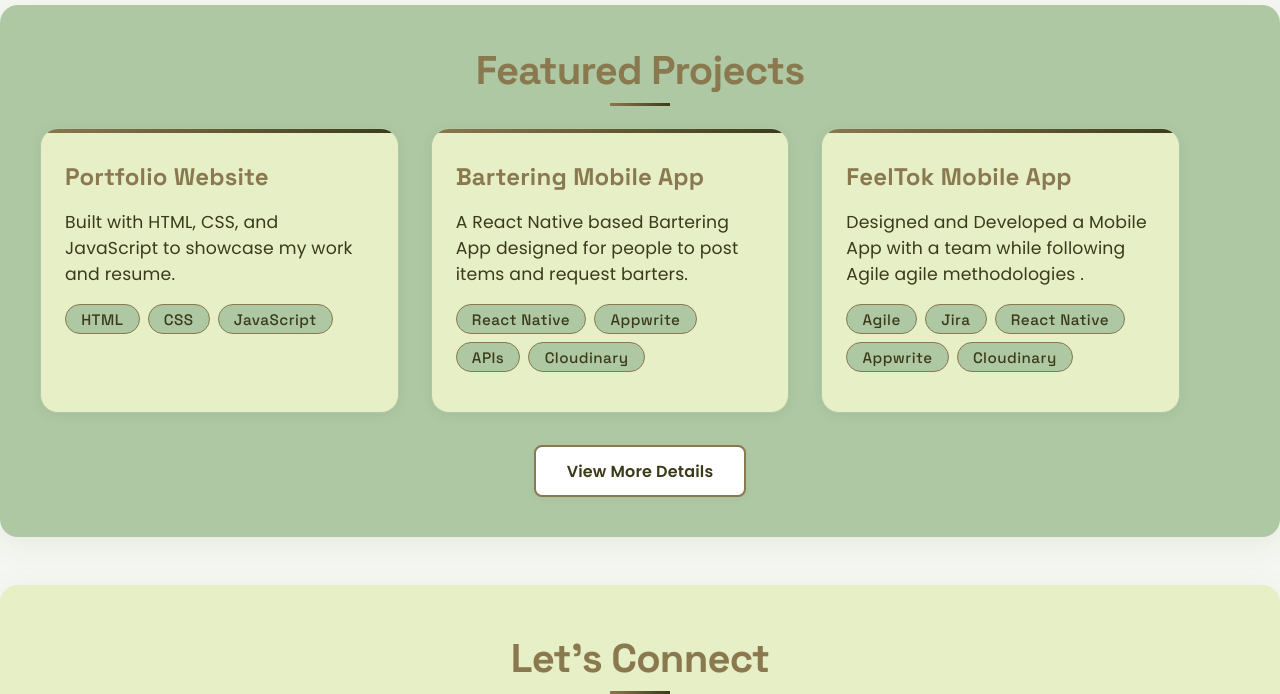
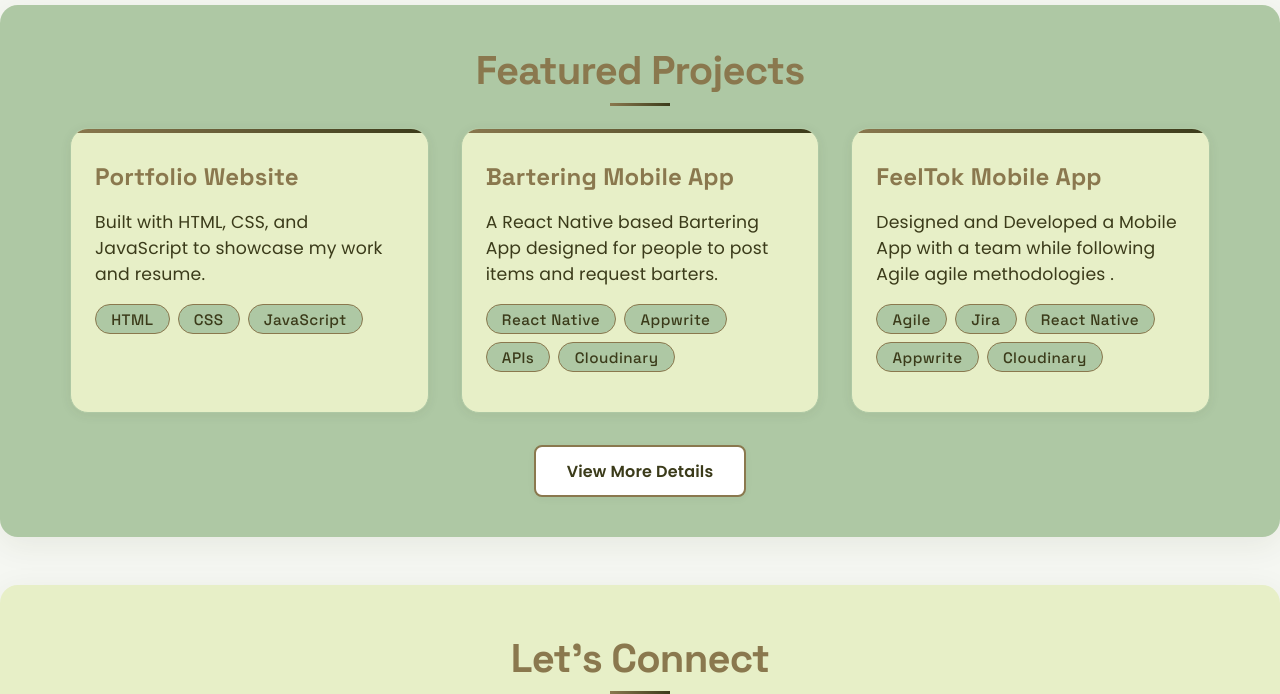
Before and after one commit to Kristaleen/Portfolio-Version-1, a plain HTML site: page index.html in a window 1280 px wide. Shown: the part 1680-2374 px from the top of the page. Drawn offline with Linux system fonts and the light colour scheme.

Commit message:
Update styles.css

```diff
--- a/styles.css
+++ b/styles.css
@@ -339,10 +339,11 @@ h1 {
   margin-bottom: 3rem;
 }
 .grid-container {
+  max-width: var(--container-width);
+  margin: 0 auto;
   display: grid;
   grid-template-columns: repeat(auto-fit, minmax(300px, 1fr));
   gap: 2rem;
-  margin: 0;
   opacity: 0;
   transform: translateY(20px);
   animation: slideUp 0.8s ease forwards;
```
